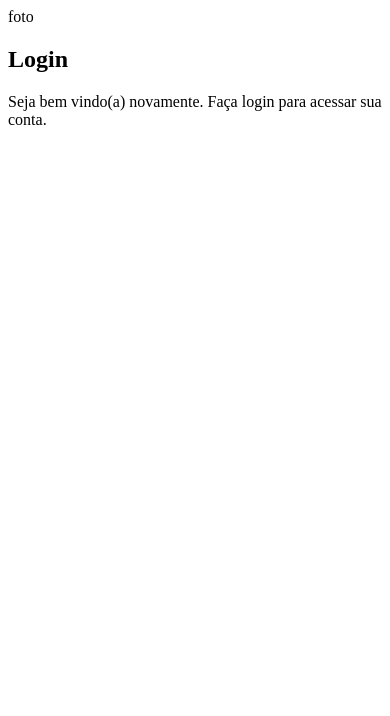
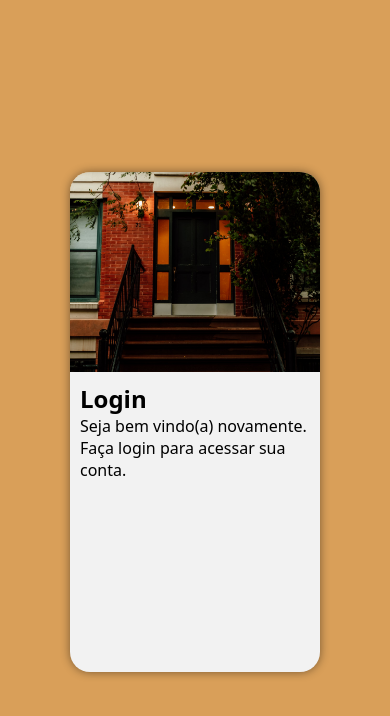
Before and after one commit to GabVS4/projeto-login, a plain HTML site: page index.html in a window 390 px wide. Drawn offline with Linux system fonts and the light colour scheme.

Commit message:
Começo da estilização mobile-first

```diff
--- a/estilos/style.css
+++ b/estilos/style.css
@@ -11,3 +11,58 @@
 
 #F2F2F2
 */
+
+* {
+    font-family: system-ui, -apple-system, BlinkMacSystemFont, 'Segoe UI', Roboto, Oxygen, Ubuntu, Cantarell, 'Open Sans', 'Helvetica Neue', sans-serif;
+
+    padding: 0px;
+    margin: 0px;
+
+    box-sizing: border-box;
+}
+
+body, html {
+    background-color: #D99F59;
+    width: 100vw;
+    height: 100vh;
+}
+
+main {
+    position: relative;
+
+    height: 100vh;
+    width: 100vw;
+}
+
+section#login{
+    position: absolute;
+    background-color: #F2F2F2;
+
+    width: 250px;
+    height: 500px;
+
+    border-radius: 20px;
+
+    top: 50%;
+    left: 50%;
+
+    transform: translate(-50%, -50%);
+
+    overflow: hidden;
+
+    box-shadow: 0px 0px 10px rgba(0, 0, 0, 0.450);
+}
+
+section > div {
+    display: block;
+}
+
+section > div#imagem {
+    height: 200px;
+    background: #D99F59 url('../imagens/entrada.jpg') no-repeat center center;
+    background-size: cover;
+}
+
+section > div#formulario {
+    padding: 10px;
+}
--- a/index.html
+++ b/index.html
@@ -10,9 +10,8 @@
     <main>
         <section id="login">
             <div id="imagem">
-                foto
             </div>
-
+            <!-- Imagem vai aqui -->
             <div id="formulario">
                 <h1>Login</h1>
                 <p>Seja bem vindo(a) novamente. Faça login para acessar sua conta.</p>
```
